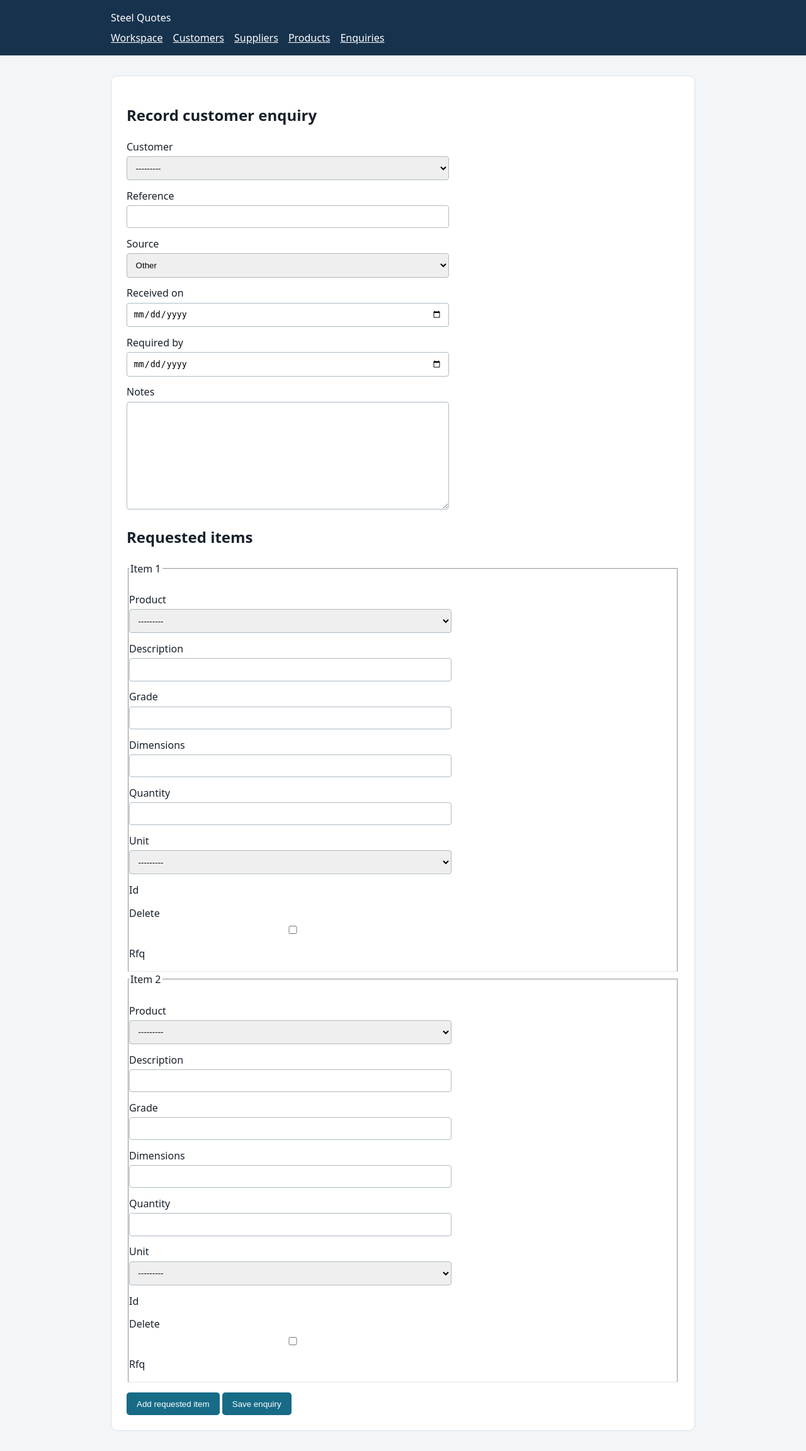
After one commit to rnvjn2126/testproj, a Django app: page /rfqs/new/ in a window 1280 px wide. The commit adds this page. Shown: the whole page at 63% size. Run offline with Django 5.2, Linux system fonts and the light colour scheme; the visitor is signed in with stand-in values (Sample User, id 1); data that the repository does not hold is empty.

Commit message:
feat: overnight MVP milestone 3 - RFQ enquiry intake

```diff
--- a/dashboard/forms.py
+++ b/dashboard/forms.py
@@ -1,6 +1,7 @@
 from django import forms
+from django.forms import inlineformset_factory
 
-from .models import Customer, Product, Supplier
+from .models import Customer, Product, RFQ, RFQLine, Supplier
 
 
 class StyledModelForm(forms.ModelForm):
@@ -26,3 +27,36 @@ class ProductForm(StyledModelForm):
     class Meta:
         model = Product
         fields = ["name", "grade", "shape", "dimensions", "unit", "weight_basis", "weight_kg", "notes"]
+
+
+class RFQForm(StyledModelForm):
+    class Meta:
+        model = RFQ
+        fields = ["customer", "reference", "source", "received_on", "required_by", "notes"]
+        widgets = {"received_on": forms.DateInput(attrs={"type": "date"}), "required_by": forms.DateInput(attrs={"type": "date"})}
+
+    def __init__(self, *args, owner, **kwargs):
+        super().__init__(*args, **kwargs)
+        self.fields["customer"].queryset = Customer.objects.filter(owner=owner)
+
+
+class RFQLineForm(StyledModelForm):
+    class Meta:
+        model = RFQLine
+        fields = ["product", "description", "grade", "dimensions", "quantity", "unit"]
+
+    def __init__(self, *args, owner, **kwargs):
+        super().__init__(*args, **kwargs)
+        self.fields["product"].queryset = Product.objects.filter(owner=owner)
+        self.fields["product"].required = False
+
+    def clean(self):
+        cleaned = super().clean()
+        if not any(cleaned.get(key) for key in ("product", "description", "grade", "dimensions")):
+            raise forms.ValidationError("Choose a catalogue product or enter a description, grade, or dimensions.")
+        return cleaned
+
+
+RFQLineFormSet = inlineformset_factory(
+    RFQ, RFQLine, form=RFQLineForm, extra=1, can_delete=True, min_num=1, validate_min=True,
+)
--- a/dashboard/models.py
+++ b/dashboard/models.py
@@ -85,3 +85,57 @@ class Product(OwnedRecord):
 
     def __str__(self):
         return self.name
+
+
+class RFQ(OwnedRecord):
+    class Source(models.TextChoices):
+        PHONE = "phone", "Phone"
+        WHATSAPP = "whatsapp", "WhatsApp"
+        EMAIL = "email", "Email"
+        OTHER = "other", "Other"
+
+    class Status(models.TextChoices):
+        NEW = "new", "New"
+        IN_PROGRESS = "in_progress", "In progress"
+        CLOSED = "closed", "Closed"
+
+    customer = models.ForeignKey(Customer, on_delete=models.PROTECT, related_name="rfqs")
+    reference = models.CharField(max_length=80, blank=True)
+    source = models.CharField(max_length=16, choices=Source.choices, default=Source.OTHER)
+    received_on = models.DateField()
+    required_by = models.DateField(null=True, blank=True)
+    notes = models.TextField(blank=True)
+    status = models.CharField(max_length=16, choices=Status.choices, default=Status.NEW)
+
+    class Meta:
+        ordering = ["-received_on", "-id"]
+
+    def clean(self):
+        from django.core.exceptions import ValidationError
+        if self.customer_id and self.owner_id and self.customer.owner_id != self.owner_id:
+            raise ValidationError({"customer": "Choose a customer owned by your account."})
+
+    def __str__(self):
+        return self.reference or f"RFQ {self.pk}"
+
+
+class RFQLine(OwnedRecord):
+    rfq = models.ForeignKey(RFQ, on_delete=models.CASCADE, related_name="lines")
+    product = models.ForeignKey(Product, on_delete=models.PROTECT, null=True, blank=True, related_name="rfq_lines")
+    description = models.CharField(max_length=160, blank=True)
+    grade = models.CharField(max_length=100, blank=True)
+    dimensions = models.CharField(max_length=160, blank=True)
+    quantity = models.DecimalField(max_digits=14, decimal_places=3, validators=[MinValueValidator(0.001)])
+    unit = models.CharField(max_length=12, choices=Product.Unit.choices)
+
+    class Meta:
+        ordering = ["id"]
+
+    def clean(self):
+        from django.core.exceptions import ValidationError
+        if not self.product and not (self.description or self.grade or self.dimensions):
+            raise ValidationError("Enter a product or provide a description, grade, or dimensions.")
+        if self.product and self.owner_id and self.product.owner_id != self.owner_id:
+            raise ValidationError({"product": "Choose a product owned by your account."})
+        if self.rfq and self.owner_id and self.rfq.owner_id != self.owner_id:
+            raise ValidationError({"rfq": "The enquiry must belong to your account."})
--- a/dashboard/urls.py
+++ b/dashboard/urls.py
@@ -5,6 +5,9 @@ from . import views
 app_name = "dashboard"
 urlpatterns = [
     path("", views.home, name="home"),
+    path("rfqs/", views.rfq_list, name="rfq_list"),
+    path("rfqs/new/", views.rfq_create, name="rfq_create"),
+    path("rfqs/<int:pk>/", views.rfq_detail, name="rfq_detail"),
 ]
 for slug, label in (("customer", "customers"), ("supplier", "suppliers"), ("product", "products")):
     urlpatterns += [
--- a/dashboard/views.py
+++ b/dashboard/views.py
@@ -2,10 +2,12 @@ from django.contrib.auth.decorators import login_required
 from django.contrib.auth.mixins import LoginRequiredMixin
 from django.urls import reverse
 from django.views.generic import CreateView, DeleteView, ListView, UpdateView
-from django.shortcuts import render
+from django.shortcuts import get_object_or_404, redirect, render
+from django.db import transaction
+from django.views.decorators.http import require_http_methods
 
-from .forms import CustomerForm, ProductForm, SupplierForm
-from .models import Customer, Product, Supplier
+from .forms import CustomerForm, ProductForm, RFQForm, RFQLineFormSet, SupplierForm
+from .models import Customer, Product, RFQ, Supplier
 
 
 @login_required
@@ -14,7 +16,45 @@ def home(request):
         "customer_count": Customer.objects.filter(owner=request.user).count(),
         "supplier_count": Supplier.objects.filter(owner=request.user).count(),
         "product_count": Product.objects.filter(owner=request.user).count(),
+        "rfq_count": RFQ.objects.filter(owner=request.user).count(),
     })
+
+
+@login_required
+def rfq_list(request):
+    return render(request, "dashboard/rfq_list.html", {"rfqs": RFQ.objects.filter(owner=request.user).select_related("customer")})
+
+
+@login_required
+@require_http_methods(["GET", "POST"])
+def rfq_create(request):
+    from .models import RFQLine
+    rfq = RFQ(owner=request.user)
+    form = RFQForm(request.POST or None, owner=request.user)
+    formset = RFQLineFormSet(request.POST or None, instance=rfq, form_kwargs={"owner": request.user}, prefix="lines")
+    if request.method == "POST" and form.is_valid() and formset.is_valid():
+        with transaction.atomic():
+            rfq = form.save(commit=False)
+            rfq.owner = request.user
+            rfq.full_clean()
+            rfq.save()
+            formset.instance = rfq
+            lines = formset.save(commit=False)
+            for line in lines:
+                line.owner = request.user
+                line.rfq = rfq
+                line.full_clean()
+                line.save()
+            for line in formset.deleted_objects:
+                line.delete()
+        return redirect("dashboard:rfq_detail", pk=rfq.pk)
+    return render(request, "dashboard/rfq_form.html", {"form": form, "formset": formset})
+
+
+@login_required
+def rfq_detail(request, pk):
+    rfq = get_object_or_404(RFQ.objects.filter(owner=request.user).select_related("customer").prefetch_related("lines", "lines__product"), pk=pk)
+    return render(request, "dashboard/rfq_detail.html", {"rfq": rfq})
 
 
 class OwnedListView(LoginRequiredMixin, ListView):
--- a/templates/base.html
+++ b/templates/base.html
@@ -13,7 +13,7 @@
   </style>
 </head>
 <body>
-  <header>Steel Quotes{% if request.user.is_authenticated %}<nav><a href="{% url 'dashboard:home' %}">Workspace</a><a href="{% url 'dashboard:customer_list' %}">Customers</a><a href="{% url 'dashboard:supplier_list' %}">Suppliers</a><a href="{% url 'dashboard:product_list' %}">Products</a></nav>{% endif %}</header>
+  <header>Steel Quotes{% if request.user.is_authenticated %}<nav><a href="{% url 'dashboard:home' %}">Workspace</a><a href="{% url 'dashboard:customer_list' %}">Customers</a><a href="{% url 'dashboard:supplier_list' %}">Suppliers</a><a href="{% url 'dashboard:product_list' %}">Products</a><a href="{% url 'dashboard:rfq_list' %}">Enquiries</a></nav>{% endif %}</header>
   <main>{% block content %}{% endblock %}</main>
 </body>
 </html>
--- a/templates/dashboard/home.html
+++ b/templates/dashboard/home.html
@@ -4,8 +4,9 @@
 <section class="card">
   <h1>Steel quotation workspace</h1>
   <p>Signed in as {{ request.user.get_username }}.</p>
-  <p>Catalogue overview: {{ customer_count }} customers, {{ supplier_count }} suppliers and {{ product_count }} products.</p>
+  <p>Catalogue overview: {{ customer_count }} customers, {{ supplier_count }} suppliers and {{ product_count }} products. {{ rfq_count }} enquiries.</p>
   <p><a href="{% url 'dashboard:customer_list' %}">Manage customers</a> · <a href="{% url 'dashboard:supplier_list' %}">Manage suppliers</a> · <a href="{% url 'dashboard:product_list' %}">Manage products</a></p>
+  <p><a href="{% url 'dashboard:rfq_list' %}">View customer enquiries</a> · <a href="{% url 'dashboard:rfq_create' %}">Record an enquiry</a></p>
   <form method="post" action="{% url 'logout' %}">{% csrf_token %}<button type="submit">Sign out</button></form>
 </section>
 {% endblock %}
--- /dev/null
+++ b/templates/dashboard/rfq_form.html
@@ -0,0 +1,26 @@
+{% extends "base.html" %}
+{% block title %}Record enquiry · Steel Quotes{% endblock %}
+{% block content %}
+<section class="card">
+  <h1>Record customer enquiry</h1>
+  <form method="post">{% csrf_token %}
+    {{ form.non_field_errors }}
+    {% for field in form %}<label for="{{ field.id_for_label }}">{{ field.label }}</label>{{ field }}{% for error in field.errors %}<p class="errors">{{ error }}</p>{% endfor %}{% endfor %}
+    <h2>Requested items</h2>
+    {{ formset.management_form }}{{ formset.non_form_errors }}
+    <div id="rfq-lines">{% for line in formset %}<fieldset class="row"><legend>Item {{ forloop.counter }}</legend>{{ line.non_field_errors }}{% for field in line %}<label for="{{ field.id_for_label }}">{{ field.label }}</label>{{ field }}{% for error in field.errors %}<p class="errors">{{ error }}</p>{% endfor %}{% endfor %}</fieldset>{% endfor %}</div>
+    <template id="empty-line"><fieldset class="row"><legend>Additional item</legend>{% for field in formset.empty_form %}<label for="{{ field.id_for_label }}">{{ field.label }}</label>{{ field }}{% endfor %}</fieldset></template>
+    <button type="button" id="add-line">Add requested item</button>
+    <button type="submit">Save enquiry</button>
+  </form>
+</section>
+<script>
+  document.getElementById("add-line").addEventListener("click", function () {
+    const total = document.getElementById("id_lines-TOTAL_FORMS");
+    const index = Number(total.value);
+    const html = document.getElementById("empty-line").innerHTML.replaceAll("__prefix__", index);
+    document.getElementById("rfq-lines").insertAdjacentHTML("beforeend", html);
+    total.value = index + 1;
+  });
+</script>
+{% endblock %}
```
Also changed, not shown: dashboard/tests.py (+67 -1 lines), docs/ASSUMPTIONS_AND_QUESTIONS.md (+2 -0 lines), templates/dashboard/rfq_detail.html (added, +13 -0 lines), templates/dashboard/rfq_list.html (added, +10 -0 lines), dashboard/migrations/0003_rfq_rfqline.py (added).
